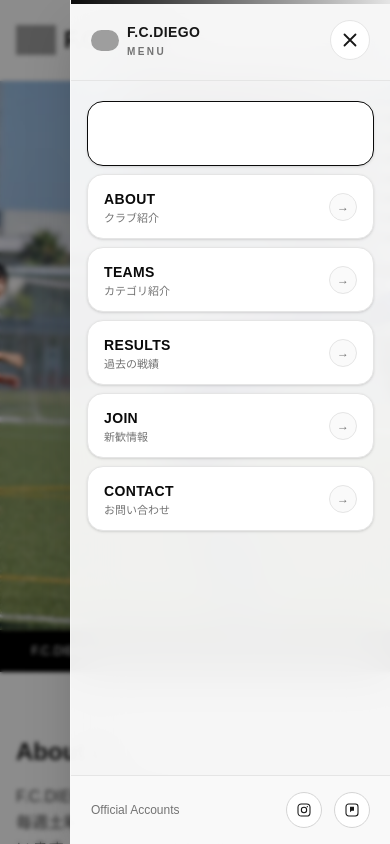
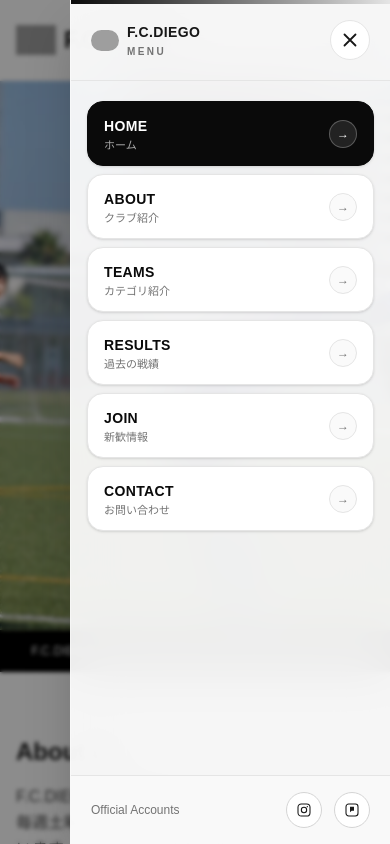
Before and after one commit to ogachan2/fcdiego-site, a Next.js app: page / in a window 390 px wide. Both pictures are taken after a click on the button "Open menu". Shown: the top 844 px of the page. Built offline with nearby package versions, Linux system fonts and the light colour scheme; grey boxes are pictures that could not be loaded.

Commit message:
ハンバーガーメニューデザイン変更v2

```diff
--- a/src/components/Header.tsx
+++ b/src/components/Header.tsx
@@ -274,12 +274,12 @@ export default function Header() {
                     href={item.href}
                     onClick={() => setOpen(false)}
                     className={[
-                      "group relative block overflow-hidden rounded-2xl border border-neutral-200 bg-white px-4 py-3.5 shadow-sm transition duration-300",
+                      "group relative block overflow-hidden rounded-2xl border px-4 py-3.5 shadow-sm transition duration-300",
                       "hover:-translate-y-0.5 hover:border-neutral-950 hover:shadow-md",
                       pathname === item.href ||
                       (item.href !== "/" && pathname.startsWith(item.href))
                         ? "border-neutral-950 bg-neutral-950 text-white"
-                        : "text-neutral-950",
+                        : "border-neutral-200 bg-white text-neutral-950",
                     ].join(" ")}
                   >
                     <span className="relative z-10 flex items-center justify-between gap-4">
```
